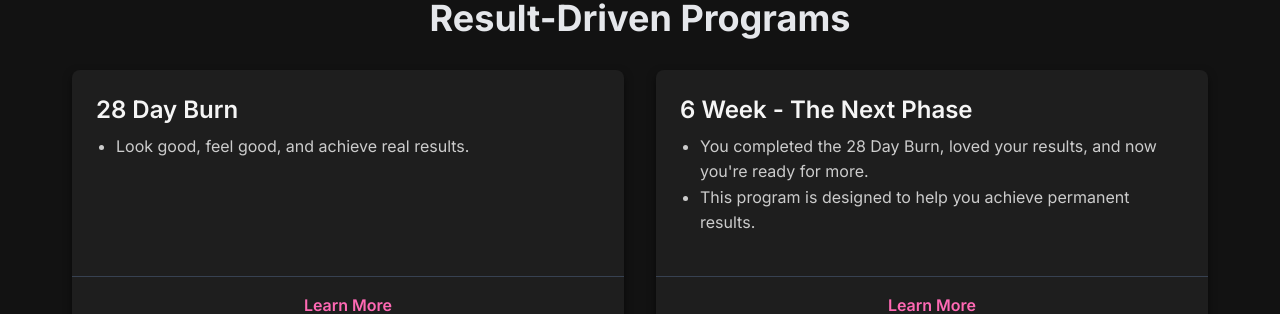
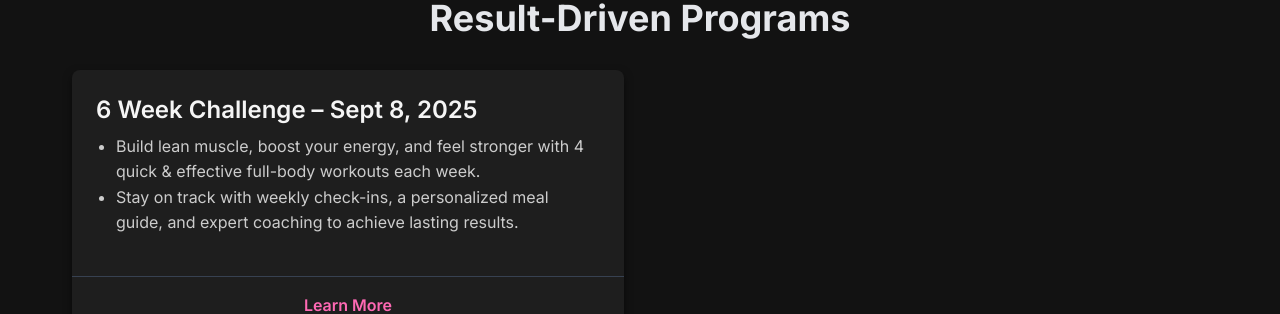
Before and after one commit to algometica/emelifts, a Next.js app: page / in a window 1280 px wide. Shown: the part 493-807 px from the top of the page. Built offline with nearby package versions, Linux system fonts and the light colour scheme.

Commit message:
new challenge, removed the 2nd one.

```diff
--- a/src/components/Pricing.js
+++ b/src/components/Pricing.js
@@ -3,21 +3,13 @@ import PricingCard from './PricingCard';
 const Pricing = () => {
   const plans = [
     {
-      name: '28 Day Burn',
+      name: '6 Week Challenge – Sept 8, 2025',
       price: 'Custom',
       features: [
-        'Look good, feel good, and achieve real results.'
+        'Build lean muscle, boost your energy, and feel stronger with 4 quick & effective full-body workouts each week.',
+        'Stay on track with weekly check-ins, a personalized meal guide, and expert coaching to achieve lasting results.'
       ],
-      link: 'https://www.trainerize.me/profile/emelifts/?planGUID=e081c7397a73460f8f60bdec1ac84ea5',
-    },
-    {
-      name: '6 Week - The Next Phase',
-      price: 'Custom',
-      features: [
-        'You completed the 28 Day Burn, loved your results, and now you\'re ready for more.',
-        'This program is designed to help you achieve permanent results.'
-      ],
-      link: 'https://www.trainerize.me/checkout/emelifts/EMELYN.ESCOBIDO?planGUID=b78be814504a4ef3b14dfcec85ccb8c3',
+      link: 'https://www.trainerize.me/checkout/emelifts/EMELYN.ESCOBIDO?planGUID=3066f75bdf0f47d6b8a9b23a2db07468',
     },
   ];
 
```
